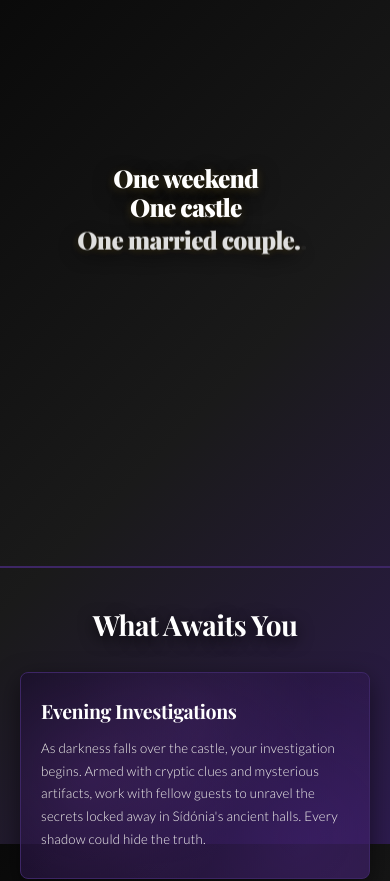
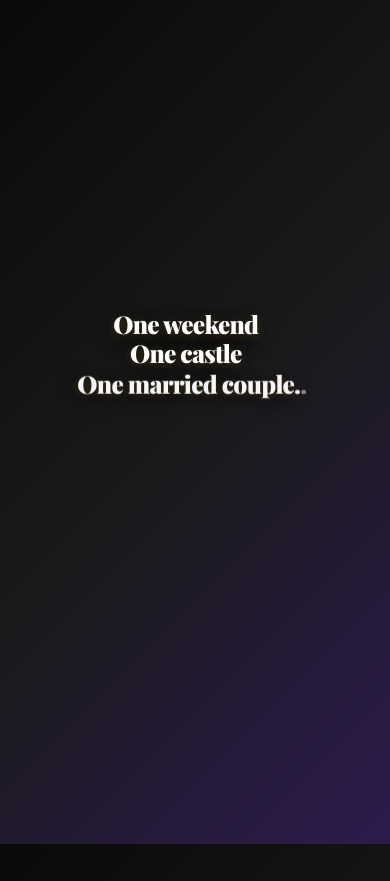
Before and after one commit to Anyelka/killer-weekend, a React (Vite) app: page / in a window 390 px wide. Shown: the top 881 px of the page. Built offline with nearby package versions, Linux system fonts and the light colour scheme; a web font is replaced by a local one.

Commit message:
mobile mode

```diff
--- a/src/App.css
+++ b/src/App.css
@@ -42,6 +42,7 @@ body.no-animations .detail-icon {
   transition: color 0.3s ease;
   text-decoration: none !important;
   font-weight: 700 !important;
+  white-space: nowrap;
 }
 
 .accent-link::after {
@@ -105,7 +106,7 @@ body.no-animations .detail-icon {
 
 .hero-section {
   position: relative;
-  min-height: 100vh;
+  height: 100vh;
   display: flex;
   align-items: center;
   justify-content: center;
@@ -113,14 +114,15 @@ body.no-animations .detail-icon {
   background: transparent;
   border-bottom: 2px solid var(--border);
   animation: fadeInHero 0.8s ease-out;
+  overflow: hidden;
 
   @media (max-width: 1024px) {
-    min-height: 80vh;
+    height: 100vh;
     padding: 40px 20px;
   }
 
   @media (max-width: 768px) {
-    min-height: 60vh;
+    height: 100vh;
     padding: 30px 20px;
   }
 }
@@ -140,6 +142,23 @@ body.no-animations .detail-icon {
   max-width: 800px;
   text-align: center;
   animation: fadeInContent 1s ease-out 0.2s backwards;
+}
+
+/* Portrait mode: increase spacing for better vertical distribution */
+@media (max-aspect-ratio: 1/1) {
+  .hero-content {
+    display: flex;
+    flex-direction: column;
+    justify-content: center;
+  }
+
+  .hero-title {
+    margin-bottom: 40px !important;
+  }
+
+  .hero-tagline {
+    margin-bottom: 32px !important;
+  }
 }
 
 @keyframes fadeInContent {
```
